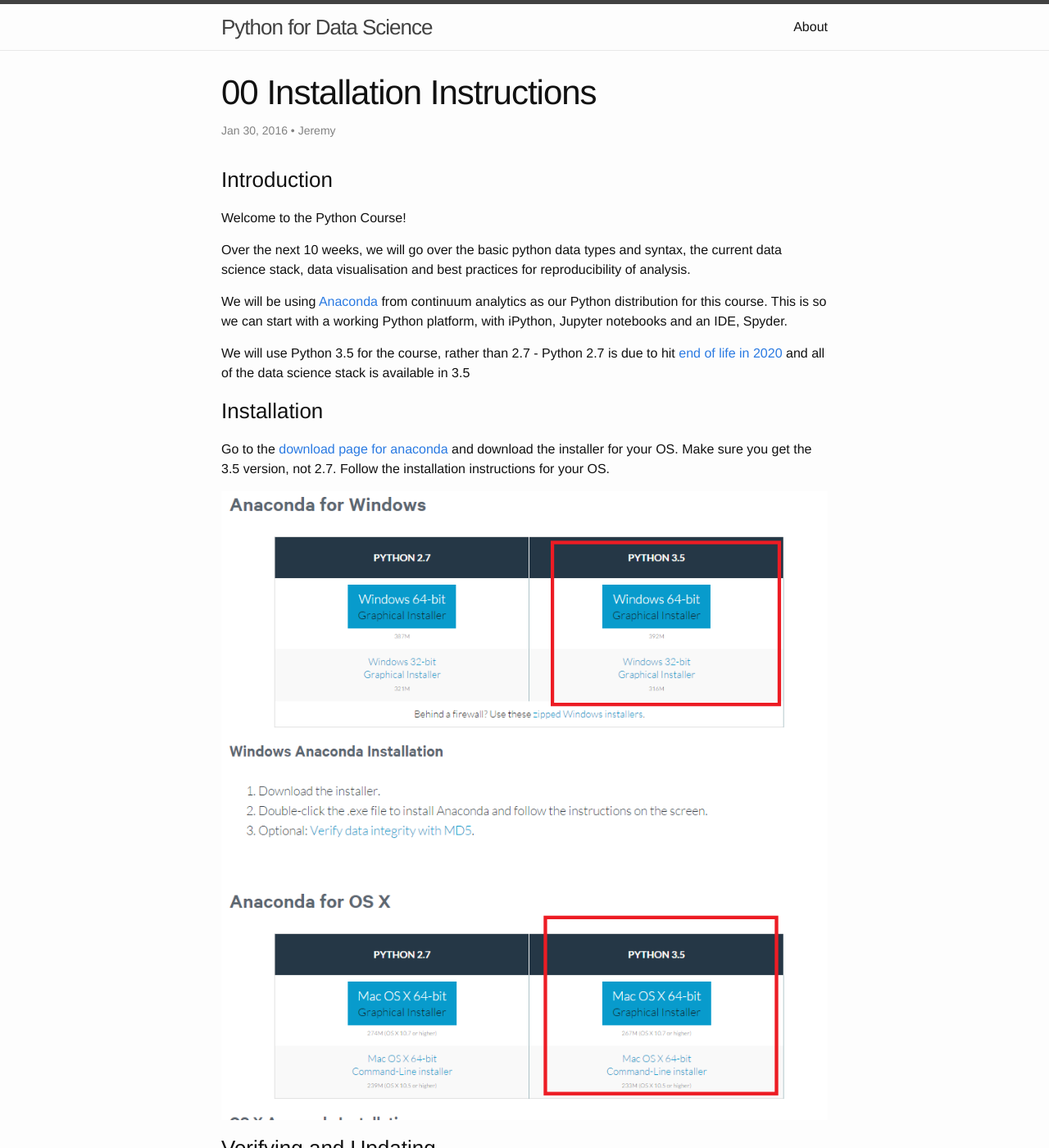
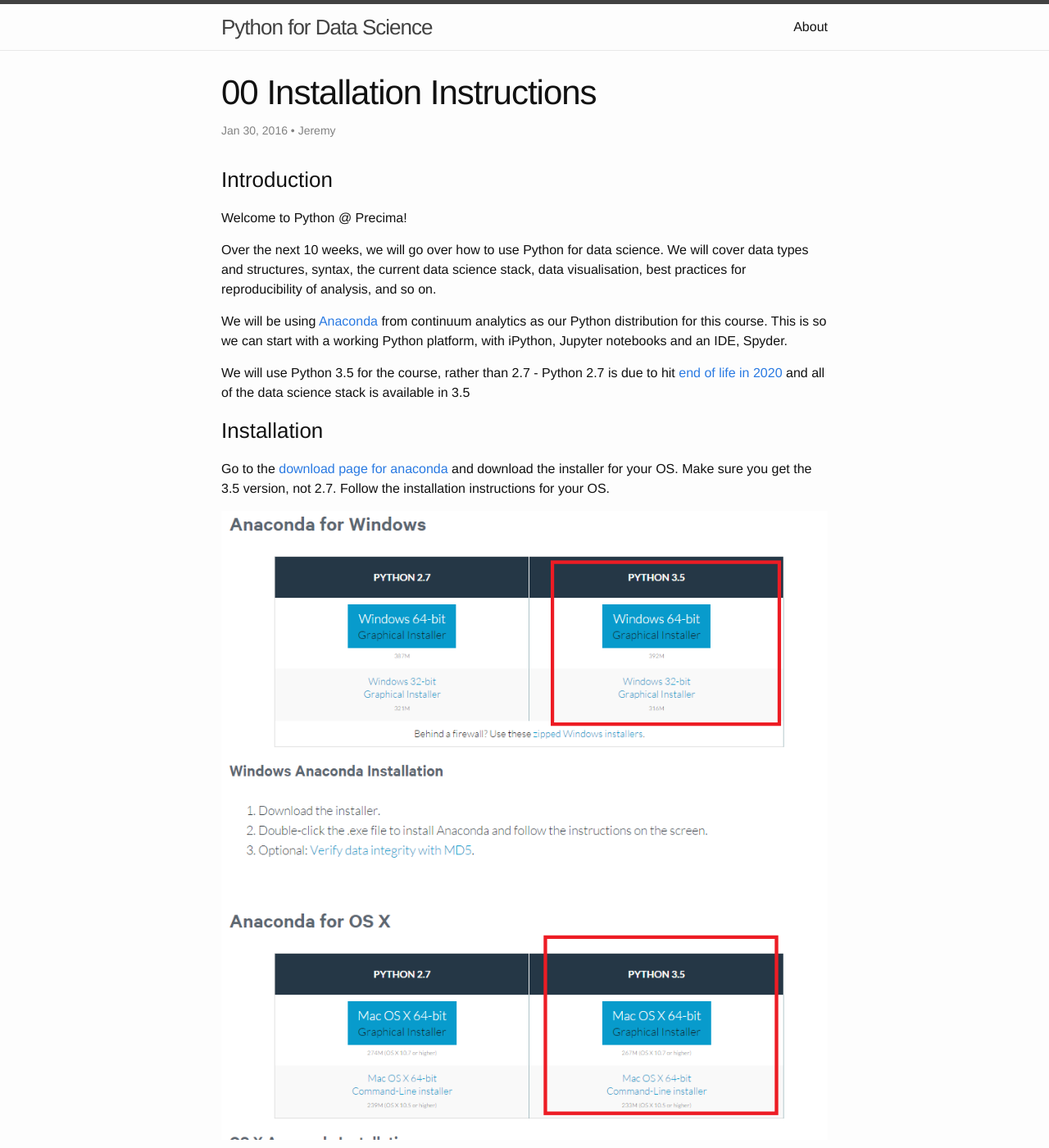
Before and after one commit to jeremycg/pythoncourse, a Jekyll site: the page built from _posts/2016-01-30-installationinstructions.md, in a window 1280 px wide and 1400 px high. Shown: the whole window at 82% size. Built offline with Jekyll 4.4.1, drawn with Linux system fonts in a browser that asks for light colours; comment, search, counter and statistics services are not loaded; some of the changed text lies outside the part shown.

Commit message:
Update 2016-01-30-installationinstructions.md

```diff
--- a/_posts/2016-01-30-installationinstructions.md
+++ b/_posts/2016-01-30-installationinstructions.md
@@ -8,11 +8,11 @@
 
 ### Introduction
 
-Welcome to the Python Course!
+Welcome to Python @ Precima!
 
-Over the next 10 weeks, we will go over the basic python data types and syntax,
-the current data science stack, data visualisation and best practices for
-reproducibility of analysis.
+Over the next 10 weeks, we will go over how to use Python for data science. We
+will cover data types and structures, syntax, the current data science stack,
+data visualisation, best practices for reproducibility of analysis, and so on.
 
 We will be using [Anaconda](https://www.continuum.io/why-anaconda) from
 continuum analytics as our Python distribution for this course. This is so we
@@ -33,7 +33,7 @@
 
 ### Verifying and Updating
 
-From there, open your command line and enter:
+From there, open your command line (use Windows Powershell or type 'cmd' in Start>Run) and enter:
 {% highlight bash %}
 conda --version
 {% endhighlight %}
```
